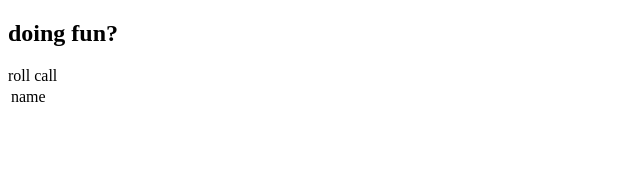
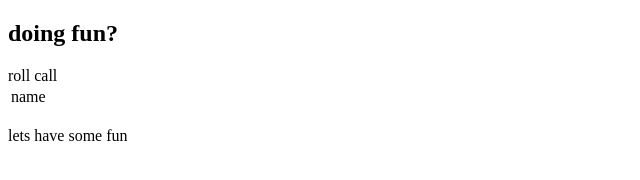
Before and after one commit to itzzpranjal/gitswap, a plain HTML site: page index.html in a window 1280 px wide. Shown: the whole page, without its empty margins (0-640 px from the left). Drawn offline with Linux system fonts and the light colour scheme.

Commit message:
para added

```diff
--- a/index.html
+++ b/index.html
@@ -15,5 +15,10 @@
             roll call
         </tr>
     </table>
+    <br>
+    <div>
+        lets have some fun
+    </div>
+
 </body>
 </html>
```
